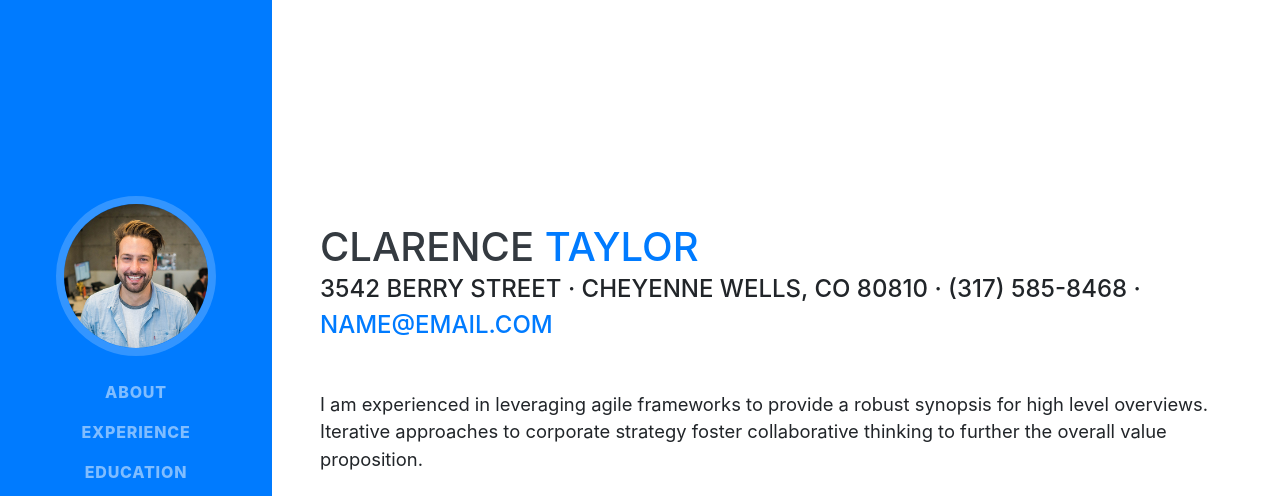
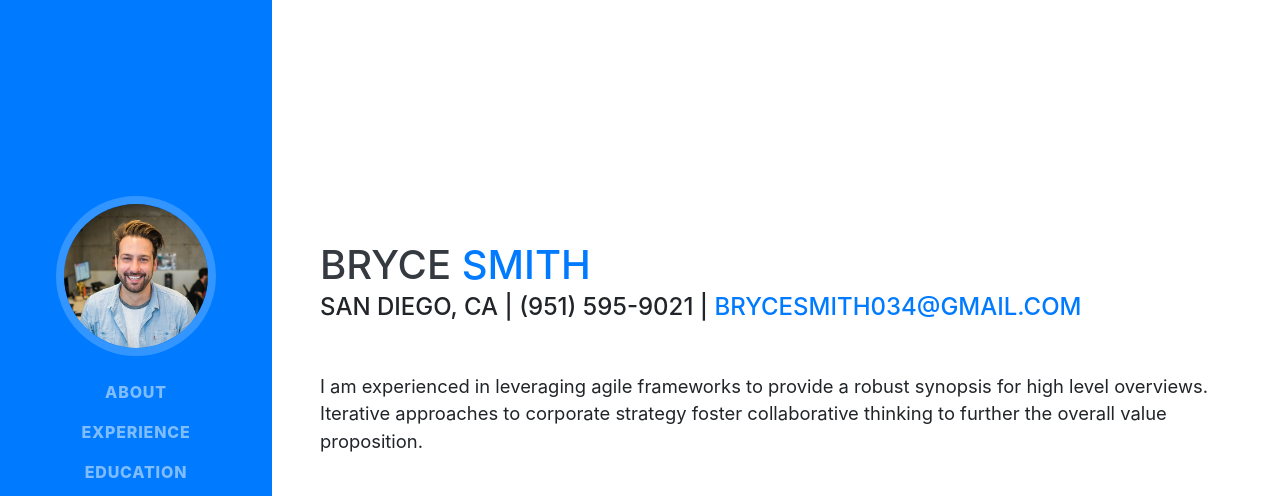
Before and after one commit to BryceSmith/BryceSmith.github.io, a website with bundled scripts: page index.html in a window 1280 px wide. Shown: the top 496 px of the page. Built offline with nearby package versions, Linux system fonts and the light colour scheme; a web font is replaced by a local one.

Commit message:
Update index.html

```diff
--- a/index.html
+++ b/index.html
@@ -8,7 +8,7 @@
   <meta name="description" content="">
   <meta name="author" content="">
 
-  <title>Resume - Start Bootstrap Theme</title>
+  <title>Bryce Smith's Resume</title>
 
   <!-- Bootstrap core CSS -->
   <link href="vendor/bootstrap/css/bootstrap.min.css" rel="stylesheet">
@@ -27,7 +27,7 @@
 
   <nav class="navbar navbar-expand-lg navbar-dark bg-primary fixed-top" id="sideNav">
     <a class="navbar-brand js-scroll-trigger" href="#page-top">
-      <span class="d-block d-lg-none">Clarence Taylor</span>
+      <span class="d-block d-lg-none">Bryce Smith</span>
       <span class="d-none d-lg-block">
         <img class="img-fluid img-profile rounded-circle mx-auto mb-2" src="img/profile.jpg" alt="">
       </span>
@@ -63,11 +63,11 @@
 
     <section class="resume-section p-3 p-lg-5 d-flex align-items-center" id="about">
       <div class="w-100">
-        <h1 class="mb-0">Clarence
-          <span class="text-primary">Taylor</span>
+        <h1 class="mb-0">Bryce
+          <span class="text-primary">Smith</span>
         </h1>
-        <div class="subheading mb-5">3542 Berry Street · Cheyenne Wells, CO 80810 · (317) 585-8468 ·
-          <a href="mailto:name@email.com">name@email.com</a>
+        <div class="subheading mb-5">San Diego, CA | (951) 595-9021 |
+          <a href="mailto:Brycesmith034@gmail.com">Brycesmith034@gmail.com</a>
         </div>
         <p class="lead mb-5">I am experienced in leveraging agile frameworks to provide a robust synopsis for high level overviews. Iterative approaches to corporate strategy foster collaborative thinking to further the overall value proposition.</p>
         <div class="social-icons">
```
